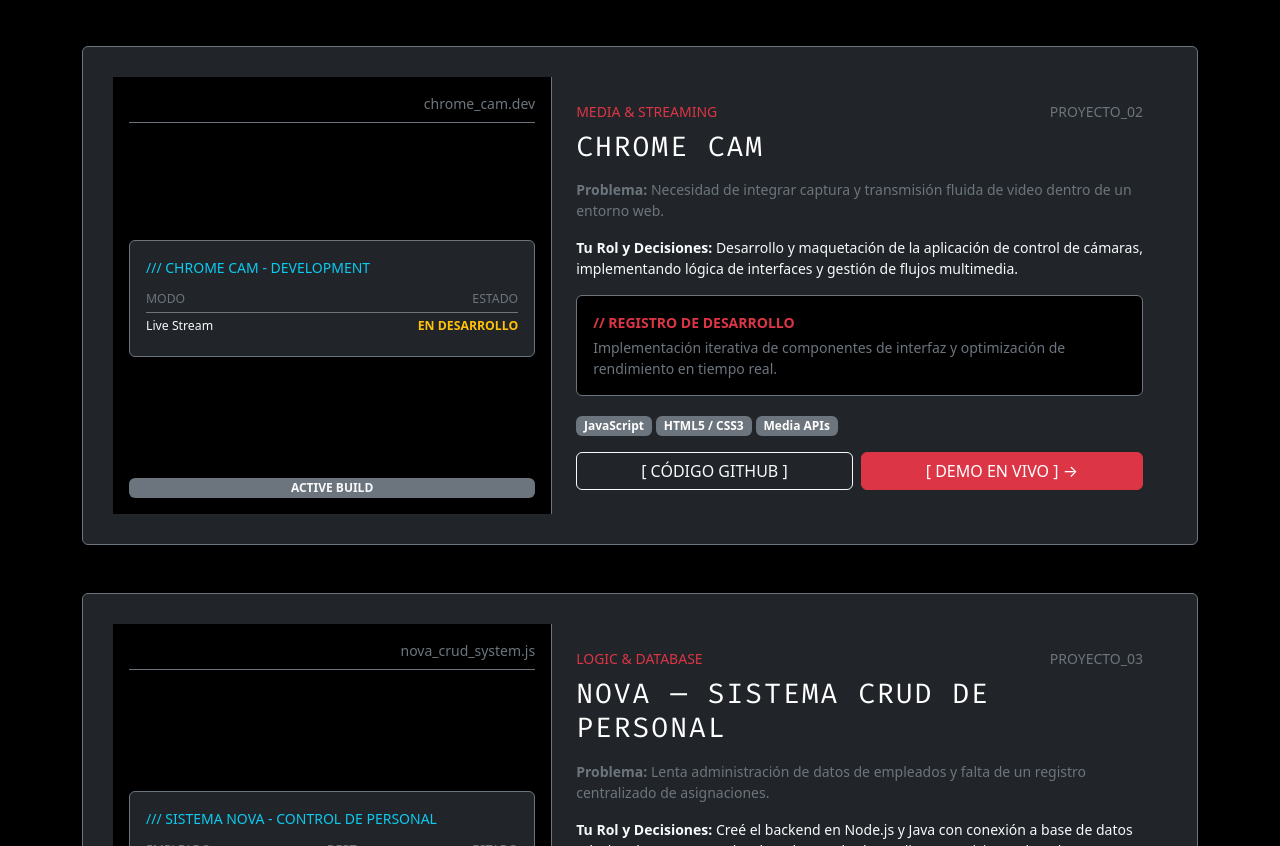
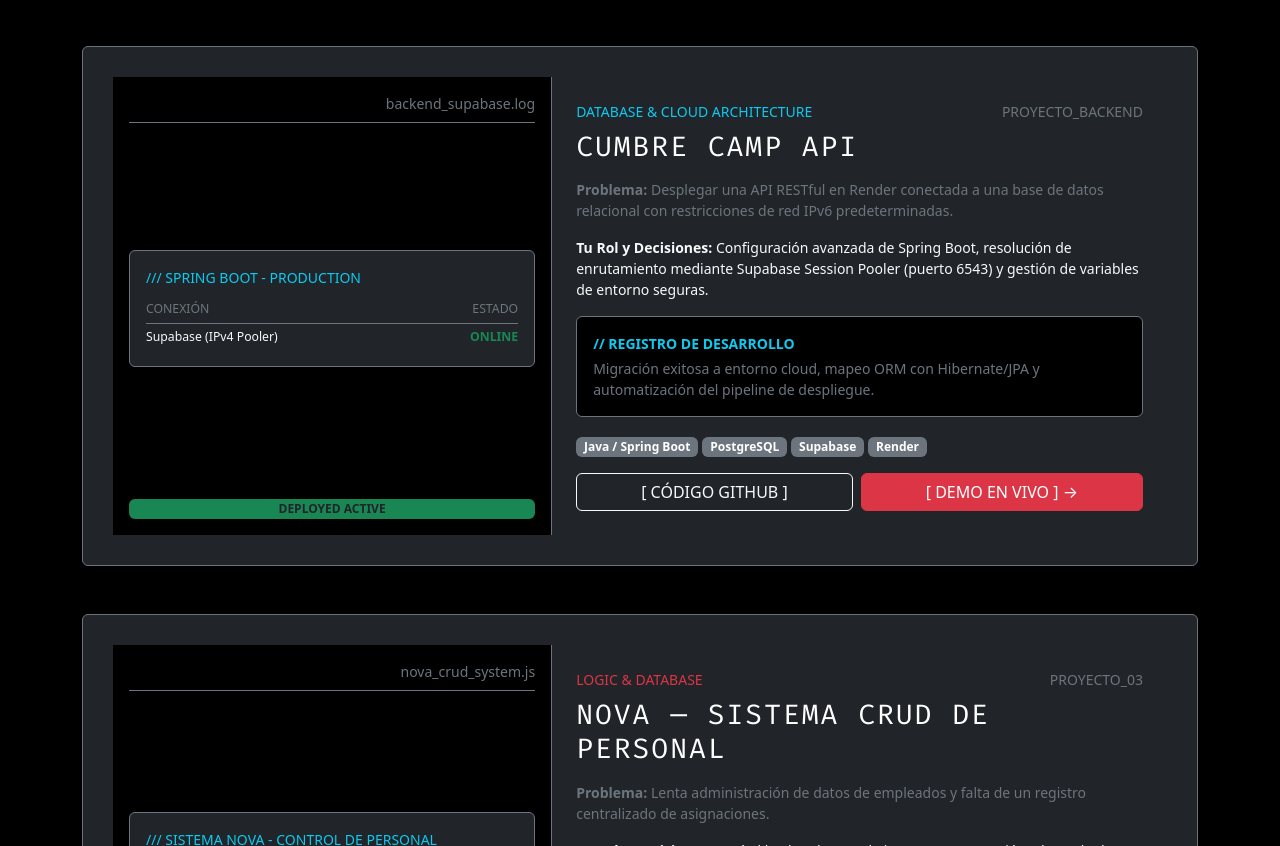
Before and after one commit to dargarciacol/Portafolio, a plain HTML site: page pages/portafolio/index.html in a window 1280 px wide. Shown: the part 2328-3174 px from the top of the page. Drawn offline with nearby package versions, Linux system fonts and the light colour scheme; files that its build step writes are made by us from their sources; animation ran at ten frames a second.

Commit message:
Se realiza modifiaciones adicionales por fuera de entrega

```diff
--- a/pages/portafolio/index.html
+++ b/pages/portafolio/index.html
@@ -183,7 +183,7 @@
                     </div>
                 </div>
 
-                <!-- Proyecto 2: Chrome Cam -->
+                <!-- Proyecto: Cumbre Camp Backend -->
                 <div class="card bg-dark border-secondary overflow-hidden tarjeta-horizontal-garage">
                     <div class="row g-0 align-items-stretch">
                         <div class="col-12 col-lg-5 bg-black p-3 border-end border-secondary d-flex flex-column justify-content-between">
@@ -193,49 +193,50 @@
                                     <span class="circulo-consola bg-warning"></span>
                                     <span class="circulo-consola bg-success"></span>
                                 </div>
-                                <small class="fuente-mono text-secondary small">chrome_cam.dev</small>
+                                <small class="fuente-mono text-secondary small">backend_supabase.log</small>
                             </div>
 
                             <div class="preview-app p-3 rounded border border-secondary bg-dark text-start fuente-mono small my-auto">
-                                <div class="text-info mb-2">/// CHROME CAM - DEVELOPMENT</div>
+                                <div class="text-info mb-2">/// SPRING BOOT - PRODUCTION</div>
                                 <div class="d-flex justify-content-between border-bottom border-secondary py-1 text-secondary small">
-                                    <span>MODO</span><span>ESTADO</span>
+                                    <span>CONEXIÓN</span><span>ESTADO</span>
                                 </div>
                                 <div class="d-flex justify-content-between py-1 text-light small">
-                                    <span>Live Stream</span><span class="text-warning fw-bold">EN DESARROLLO</span>
+                                    <span>Supabase (IPv4 Pooler)</span><span class="text-success fw-bold">ONLINE</span>
                                 </div>
                             </div>
 
                             <div class="mt-3 text-center">
-                                <span class="badge bg-secondary text-light fw-bold fuente-mono w-100">ACTIVE BUILD</span>
+                                <span class="badge bg-success text-dark fw-bold fuente-mono w-100">DEPLOYED ACTIVE</span>
                             </div>
                         </div>
 
                         <div class="col-12 col-lg-7 p-4 d-flex flex-column justify-content-between">
                             <div>
                                 <div class="d-flex justify-content-between align-items-center fuente-mono small mb-2">
-                                    <span class="text-danger">MEDIA &amp; STREAMING</span>
-                                    <span class="text-secondary">PROYECTO_02</span>
+                                    <span class="text-info">DATABASE &amp; CLOUD ARCHITECTURE</span>
+                                    <span class="text-secondary">PROYECTO_BACKEND</span>
                                 </div>
-                                <h3 class="card-title fuente-mono h3 text-white mb-3">CHROME CAM</h3>
-                                <p class="text-secondary small"><strong>Problema:</strong> Necesidad de integrar captura y transmisión fluida de video dentro de un entorno web.</p>
-                                <p class="text-light small"><strong>Tu Rol y Decisiones:</strong> Desarrollo y maquetación de la aplicación de control de cámaras, implementando lógica de interfaces y gestión de flujos multimedia.</p>
+                                <h3 class="card-title fuente-mono h3 text-white mb-3">CUMBRE CAMP API</h3>
+                                <p class="text-secondary small"><strong>Problema:</strong> Desplegar una API RESTful en Render conectada a una base de datos relacional con restricciones de red IPv6 predeterminadas.</p>
+                                <p class="text-light small"><strong>Tu Rol y Decisiones:</strong> Configuración avanzada de Spring Boot, resolución de enrutamiento mediante Supabase Session Pooler (puerto 6543) y gestión de variables de entorno seguras.</p>
 
                                 <div class="p-3 bg-black border border-secondary rounded my-3 fuente-mono small">
-                                    <span class="text-danger d-block fw-bold mb-1">// REGISTRO DE DESARROLLO</span>
-                                    <span class="text-secondary">Implementación iterativa de componentes de interfaz y optimización de rendimiento en tiempo real.</span>
+                                    <span class="text-info d-block fw-bold mb-1">// REGISTRO DE DESARROLLO</span>
+                                    <span class="text-secondary">Migración exitosa a entorno cloud, mapeo ORM con Hibernate/JPA y automatización del pipeline de despliegue.</span>
                                 </div>
                             </div>
 
                             <div>
                                 <div class="mb-3">
-                                    <span class="badge bg-secondary">JavaScript</span>
-                                    <span class="badge bg-secondary">HTML5 / CSS3</span>
-                                    <span class="badge bg-secondary">Media APIs</span>
+                                    <span class="badge bg-secondary">Java / Spring Boot</span>
+                                    <span class="badge bg-secondary">PostgreSQL</span>
+                                    <span class="badge bg-secondary">Supabase</span>
+                                    <span class="badge bg-secondary">Render</span>
                                 </div>
                                 <div class="d-flex gap-2">
-                                    <a href="https://github.com" target="_blank" rel="noopener noreferrer" class="btn btn-outline-light fuente-mono flex-fill">[ CÓDIGO GITHUB ]</a>
-                                    <a href="#" target="_blank" rel="noopener noreferrer" class="btn btn-danger fuente-mono flex-fill">[ DEMO EN VIVO ] &rarr;</a>
+                                    <a href="https://github.com/dargarciacol/Base-de-datos-Crumbe-Camp.git" target="_blank" rel="noopener noreferrer" class="btn btn-outline-light fuente-mono flex-fill">[ CÓDIGO GITHUB ]</a>
+                                    <a href="https://base-de-datos-crumbe-camp.onrender.com/" target="_blank" rel="noopener noreferrer" class="btn btn-danger fuente-mono flex-fill">[ DEMO EN VIVO ] &rarr;</a>
                                 </div>
                             </div>
                         </div>
```
